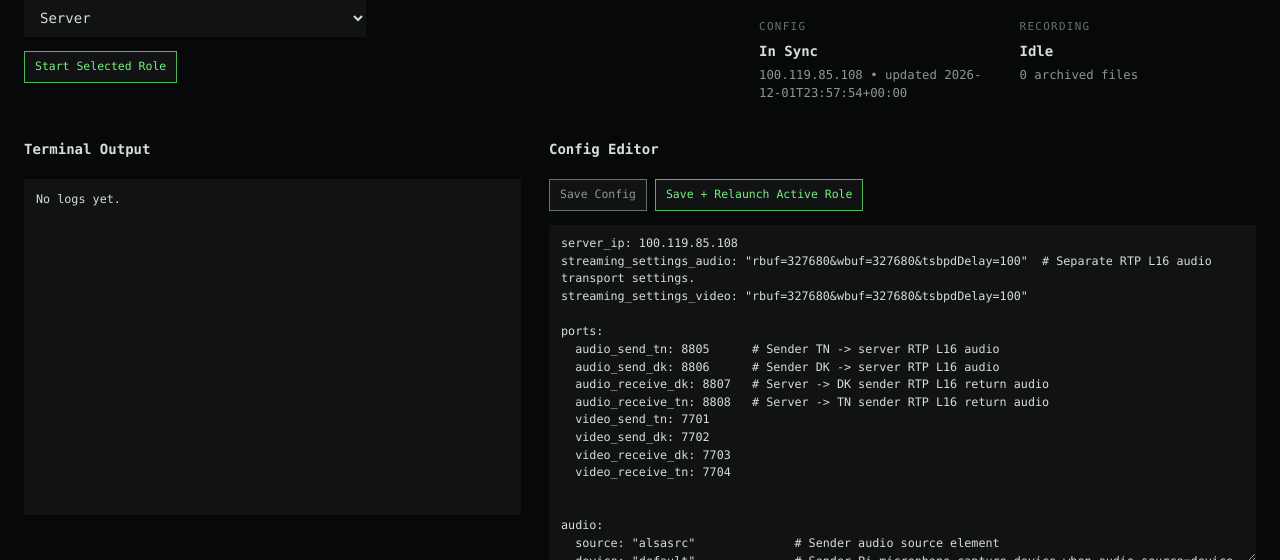
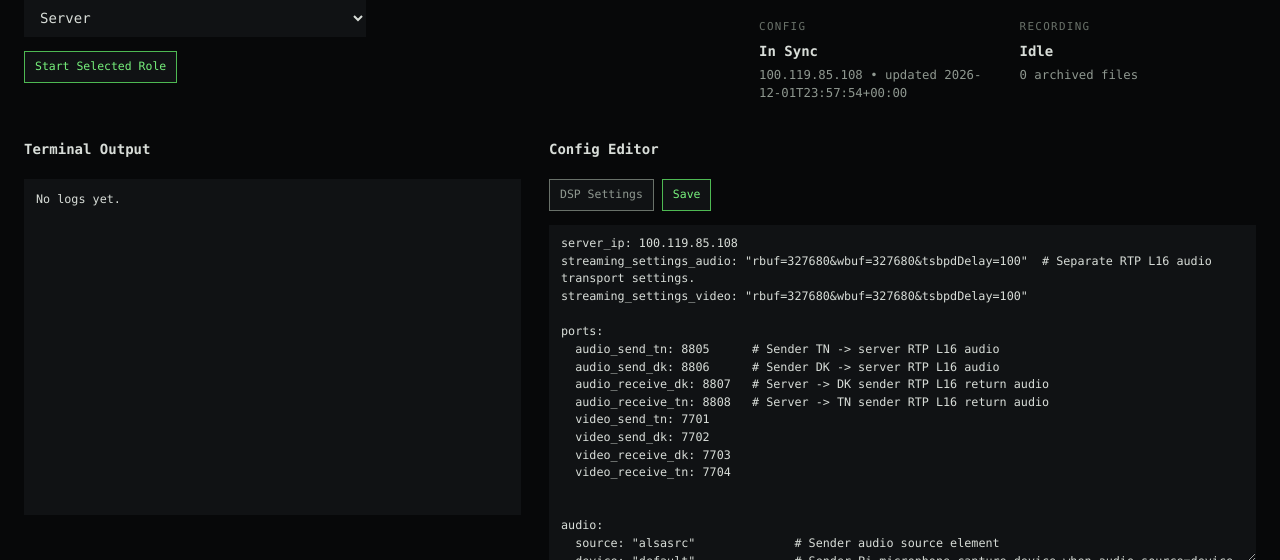
Before and after one commit to theatrebuilding/fiveminutesago, a FastAPI app: page / in a window 1280 px wide. Shown: the part 177-737 px from the top of the page. Run offline with FastAPI, Linux system fonts and the light colour scheme; data that the repository does not hold is empty.

Commit message:
add DSP config editor

```diff
--- a/control_app/main.py
+++ b/control_app/main.py
@@ -165,6 +165,56 @@ async def get_config(request: Request, sync: bool = False) -> dict[str, Any]:
         "summary": summary,
         "sync": sync_result,
         "sync_error": sync_error,
+    }
+
+
+@app.get("/api/config/dsp-settings")
+async def get_dsp_settings(request: Request) -> dict[str, Any]:
+    services = _services(request)
+    try:
+        settings_data = services.config_service.read_dsp_settings()
+    except ConfigValidationError as exc:
+        raise HTTPException(status_code=422, detail=str(exc)) from exc
+    except OSError as exc:
+        raise HTTPException(
+            status_code=404,
+            detail=f"Server config file is not available at {services.config_service.config_path}.",
+        ) from exc
+    return {
+        "path": str(services.config_service.config_path),
+        "settings": settings_data,
+    }
+
+
+@app.put("/api/config/dsp-settings")
+async def update_dsp_settings(request: Request) -> dict[str, Any]:
+    payload = await request.json()
+    settings_payload = payload.get("settings")
+    if not isinstance(settings_payload, dict):
+        raise HTTPException(status_code=400, detail="DSP settings payload is required.")
+
+    services = _services(request)
+    try:
+        parsed = services.config_service.write_dsp_settings(settings_payload)
+    except ConfigValidationError as exc:
+        raise HTTPException(status_code=422, detail=str(exc)) from exc
+    except OSError as exc:
+        raise HTTPException(
+            status_code=500,
+            detail=f"Could not write config at {services.config_service.config_path}: {exc}",
+        ) from exc
+
+    services.runtime_service.record_event("DSP settings updated from dashboard.")
+    runtime_status = services.runtime_service.relaunch_active()
+    return {
+        "message": (
+            "DSP settings saved and active role relaunched."
+            if runtime_status.get("running")
+            else "DSP settings saved."
+        ),
+        "runtime": runtime_status,
+        "summary": services.dashboard_service.build_config_summary(parsed, runtime_status),
+        "settings": services.config_service.read_dsp_settings(),
     }
 
 
--- a/control_app/static/app.js
+++ b/control_app/static/app.js
@@ -60,9 +60,14 @@ const receiverVideoDelayInput = document.getElementById("receiver-video-delay-in
 const receiverVideoDelayValue = document.getElementById("receiver-video-delay-value");
 const receiverVideoDelayMessage = document.getElementById("receiver-video-delay-message");
 const startRoleButton = document.getElementById("start-role");
-const saveConfigButton = document.getElementById("save-config");
+const dspSettingsButton = document.getElementById("dsp-settings-button");
 const applyConfigButton = document.getElementById("apply-config");
 const showConfigButton = document.getElementById("show-config");
+const dspSettingsModal = document.getElementById("dsp-settings-modal");
+const dspSettingsCloseButton = document.getElementById("dsp-settings-close");
+const dspSettingsCancelButton = document.getElementById("dsp-settings-cancel");
+const dspSettingsSaveButton = document.getElementById("dsp-settings-save");
+const dspSettingsMessage = document.getElementById("dsp-settings-message");
 const serverPanel = document.getElementById("server-panel");
 const senderPanel = document.getElementById("sender-panel");
 const receiverPanel = document.getElementById("receiver-panel");
@@ -105,6 +110,13 @@ const VIDEO_CONFIG_SOURCE_VALUE = "__video_config__";
 const VIDEO_TEST_SOURCE_VALUE = "__video_test__";
 const MAX_SYNC_DELAY_MS = 3000;
 const SYNC_DELAY_DEBOUNCE_MS = 250;
+const DSP_INT_KEYS = new Set([
+  "compression-gain-db",
+  "startup-min-volume",
+  "target-level-dbfs",
+  "voice-detection-frame-size-ms",
+]);
+const DSP_PARENT_KEYS = ["echo-cancel", "noise-suppression", "gain-control", "voice-detection"];
 
 let syncDelayTimer = null;
 
@@ -135,7 +147,9 @@ async function safeJson(response) {
 
 function setBusy(buttons, busy) {
   buttons.forEach((button) => {
-    button.disabled = busy;
+    if (button) {
+      button.disabled = busy;
+    }
   });
 }
 
@@ -411,7 +425,7 @@ function applyConfigPanelState() {
   lastConfigPanelRole = role;
 
   configPanelTitle.textContent = editable ? "Config Editor" : "Server Config";
-  saveConfigButton.classList.toggle("hidden", !editable);
+  dspSettingsButton.classList.toggle("hidden", !editable);
   applyConfigButton.classList.toggle("hidden", !editable);
   showConfigButton.classList.toggle("hidden", editable);
   showConfigButton.textContent = configShown ? "Update config" : "Show Config";
@@ -1354,13 +1368,105 @@ async function deleteSelectedArchive() {
   }
 }
 
+function getDspControl(key) {
+  return dspSettingsModal.querySelector(`[data-dsp-key="${key}"]`);
+}
+
+function setDspSettings(settings) {
+  Object.entries(settings || {}).forEach(([key, value]) => {
+    const control = getDspControl(key);
+    if (!control) {
+      return;
+    }
+    if (control.type === "checkbox") {
+      control.checked = Boolean(value);
+      return;
+    }
+    control.value = value;
+  });
+  updateDspDependentFields();
+}
+
+function collectDspSettings() {
+  const settings = {};
+  dspSettingsModal.querySelectorAll("[data-dsp-key]").forEach((control) => {
+    const key = control.dataset.dspKey;
+    if (control.type === "checkbox") {
+      settings[key] = control.checked;
+    } else if (DSP_INT_KEYS.has(key)) {
+      settings[key] = Number.parseInt(control.value, 10);
+    } else {
+      settings[key] = control.value;
+    }
+  });
+  return settings;
+}
+
+function updateDspDependentFields() {
+  DSP_PARENT_KEYS.forEach((key) => {
+    const parent = getDspControl(key);
+    const enabled = Boolean(parent?.checked);
+    dspSettingsModal.querySelectorAll(`[data-dsp-parent="${key}"]`).forEach((wrapper) => {
+      wrapper.classList.toggle("is-disabled", !enabled);
+      wrapper.querySelectorAll("input, select").forEach((control) => {
+        control.disabled = !enabled;
+      });
+    });
+  });
+}
+
+async function openDspSettings() {
+  if (getConfigPanelRole() !== "server") {
+    return;
+  }
+  setBusy([dspSettingsButton], true);
+  configMessage.textContent = "Loading DSP settings…";
+  try {
+    const payload = await api("/api/config/dsp-settings", { method: "GET" });
+    setDspSettings(payload.settings || {});
+    dspSettingsMessage.textContent = "";
+    dspSettingsModal.classList.remove("hidden");
+    configMessage.textContent = `Loaded DSP settings from ${payload.path}.`;
+  } catch (error) {
+    configMessage.textContent = error.message;
+  } finally {
+    setBusy([dspSettingsButton], false);
+  }
+}
+
+function closeDspSettings() {
+  dspSettingsModal.classList.add("hidden");
+  dspSettingsMessage.textContent = "";
+}
+
+async function saveDspSettings() {
+  setBusy([dspSettingsSaveButton, dspSettingsCancelButton, dspSettingsCloseButton], true);
+  dspSettingsMessage.textContent = "Saving DSP settings and relaunching active role…";
+  try {
+    const payload = await api("/api/config/dsp-settings", {
+      method: "PUT",
+      body: JSON.stringify({
+        settings: collectDspSettings(),
+      }),
+    });
+    closeDspSettings();
+    configMessage.textContent = payload.message;
+    await refreshStatus();
+    await loadConfig({ reveal: true, sync: false });
+  } catch (error) {
+    dspSettingsMessage.textContent = error.message;
+  } finally {
+    setBusy([dspSettingsSaveButton, dspSettingsCancelButton, dspSettingsCloseButton], false);
+  }
+}
+
 async function saveConfig(restart) {
   if (getConfigPanelRole() !== "server") {
     await loadConfig({ reveal: true, showSuccess: true, sync: true });
     return;
   }
 
-  setBusy([saveConfigButton, applyConfigButton], true);
+  setBusy([applyConfigButton, dspSettingsButton], true);
   configMessage.textContent = restart ? "Saving config and relaunching active role…" : "Saving config…";
 
   try {
@@ -1377,7 +1483,7 @@ async function saveConfig(restart) {
   } catch (error) {
     configMessage.textContent = error.message;
   } finally {
-    setBusy([saveConfigButton, applyConfigButton], false);
+    setBusy([applyConfigButton, dspSettingsButton], false);
   }
 }
 
@@ -1414,8 +1520,21 @@ receiverVideoOutputSelect.addEventListener("change", markLaunchFormDirty);
 receiverVideoDelayInput.addEventListener("input", handleReceiverVideoDelayInput);
 startRoleButton.addEventListener("click", toggleRoleAction);
 recordToggleButton.addEventListener("click", toggleRecording);
-saveConfigButton.addEventListener("click", () => saveConfig(false));
 applyConfigButton.addEventListener("click", () => saveConfig(true));
+dspSettingsButton.addEventListener("click", openDspSettings);
+dspSettingsCloseButton.addEventListener("click", closeDspSettings);
+dspSettingsCancelButton.addEventListener("click", closeDspSettings);
+dspSettingsSaveButton.addEventListener("click", saveDspSettings);
+dspSettingsModal.addEventListener("change", (event) => {
+  if (event.target?.matches?.("[data-dsp-key]")) {
+    updateDspDependentFields();
+  }
+});
+dspSettingsModal.addEventListener("click", (event) => {
+  if (event.target === dspSettingsModal) {
+    closeDspSettings();
+  }
+});
 showConfigButton.addEventListener("click", () => loadConfig({ reveal: true, showSuccess: true, sync: true }));
 archiveRenameButton.addEventListener("click", renameSelectedArchive);
 archiveDeleteButton.addEventListener("click", deleteSelectedArchive);
@@ -1424,7 +1543,7 @@ archiveRefreshButton.addEventListener("click", refreshArchive);
 window.addEventListener("keydown", (event) => {
   if ((event.metaKey || event.ctrlKey) && event.key.toLowerCase() === "s") {
     event.preventDefault();
-    saveConfig(false);
+    saveConfig(true);
   }
 });
 
--- a/control_app/static/index.html
+++ b/control_app/static/index.html
@@ -157,13 +157,129 @@
             <h2 id="config-panel-title">Config Editor</h2>
           </div>
           <div id="config-editor-actions" class="button-row">
-            <button id="save-config" class="button-muted">Save Config</button>
-            <button id="apply-config" class="button-accent">Save + Relaunch Active Role</button>
+            <button id="dsp-settings-button" class="button-muted">DSP Settings</button>
+            <button id="apply-config" class="button-accent">Save</button>
             <button id="show-config" class="button-muted hidden">Show Config</button>
           </div>
           <textarea id="config-editor" spellcheck="false"></textarea>
           <p id="config-message" class="action-message"></p>
         </section>
+
+        <div id="dsp-settings-modal" class="modal-backdrop hidden" role="dialog" aria-modal="true" aria-labelledby="dsp-settings-title">
+          <section class="modal-card dsp-settings-card">
+            <div class="modal-heading">
+              <div>
+                <p class="field-label">Sender audio DSP</p>
+                <h2 id="dsp-settings-title">DSP Settings</h2>
+              </div>
+              <button id="dsp-settings-close" class="button-muted" type="button">Close</button>
+            </div>
+            <div class="dsp-settings-grid">
+              <article class="dsp-card">
+                <label class="toggle-field">
+                  <input id="dsp-echo-cancel" type="checkbox" data-dsp-key="echo-cancel" />
+                  <span>Echo cancellation</span>
+                </label>
+                <label class="field dsp-dependent" data-dsp-parent="echo-cancel">
+                  <span class="field-label">Suppression level</span>
+                  <select data-dsp-key="echo-suppression-level">
+                    <option value="low">Low</option>
+                    <option value="moderate">Moderate</option>
+                    <option value="high">High</option>
+                  </select>
+                </label>
+                <label class="toggle-field dsp-dependent" data-dsp-parent="echo-cancel">
+                  <input type="checkbox" data-dsp-key="delay-agnostic" />
+                  <span>Delay agnostic</span>
+                </label>
+                <label class="toggle-field dsp-dependent" data-dsp-parent="echo-cancel">
+                  <input type="checkbox" data-dsp-key="extended-filter" />
+                  <span>Extended filter</span>
+                </label>
+              </article>
+
+              <article class="dsp-card">
+                <label class="toggle-field">
+                  <input id="dsp-noise-suppression" type="checkbox" data-dsp-key="noise-suppression" />
+                  <span>Noise suppression</span>
+                </label>
+                <label class="field dsp-dependent" data-dsp-parent="noise-suppression">
+                  <span class="field-label">Noise level</span>
+                  <select data-dsp-key="noise-suppression-level">
+                    <option value="low">Low</option>
+                    <option value="moderate">Moderate</option>
+                    <option value="high">High</option>
+                    <option value="very-high">Very high</option>
+                  </select>
+                </label>
+                <label class="toggle-field">
+                  <input type="checkbox" data-dsp-key="high-pass-filter" />
+                  <span>High-pass filter</span>
+                </label>
+              </article>
+
+              <article class="dsp-card">
+                <label class="toggle-field">
+                  <input id="dsp-gain-control" type="checkbox" data-dsp-key="gain-control" />
+                  <span>Gain control</span>
+                </label>
+                <label class="field dsp-dependent" data-dsp-parent="gain-control">
+                  <span class="field-label">Gain mode</span>
+                  <select data-dsp-key="gain-control-mode">
+                    <option value="adaptive-digital">Adaptive digital</option>
+                    <option value="fixed-digital">Fixed digital</option>
+                    <option value="adaptive-analog">Adaptive analog</option>
+                  </select>
+                </label>
+                <label class="field dsp-dependent" data-dsp-parent="gain-control">
+                  <span class="field-label">Target level dBFS</span>
+                  <input type="number" min="0" max="31" step="1" data-dsp-key="target-level-dbfs" />
+                </label>
+                <label class="field dsp-dependent" data-dsp-parent="gain-control">
+                  <span class="field-label">Compression gain dB</span>
+                  <input type="number" min="0" max="90" step="1" data-dsp-key="compression-gain-db" />
+                </label>
+                <label class="field dsp-dependent" data-dsp-parent="gain-control">
+                  <span class="field-label">Startup min volume</span>
+                  <input type="number" min="0" max="255" step="1" data-dsp-key="startup-min-volume" />
+                </label>
+                <label class="toggle-field dsp-dependent" data-dsp-parent="gain-control">
+                  <input type="checkbox" data-dsp-key="limiter" />
+                  <span>Limiter</span>
+                </label>
+                <label class="toggle-field dsp-dependent" data-dsp-parent="gain-control">
+                  <input type="checkbox" data-dsp-key="experimental-agc" />
+                  <span>Experimental AGC</span>
+                </label>
+              </article>
+
+              <article class="dsp-card">
+                <label class="toggle-field">
+                  <input id="dsp-voice-detection" type="checkbox" data-dsp-key="voice-detection" />
+                  <span>Voice detection</span>
+                </label>
+                <label class="field dsp-dependent" data-dsp-parent="voice-detection">
+                  <span class="field-label">Detection likelihood</span>
+                  <select data-dsp-key="voice-detection-likelihood">
+                    <option value="very-low">Very low</option>
+                    <option value="low">Low</option>
+                    <option value="moderate">Moderate</option>
+                    <option value="high">High</option>
+                  </select>
+                </label>
+                <label class="field dsp-dependent" data-dsp-parent="voice-detection">
+                  <span class="field-label">Frame size ms</span>
+                  <input type="number" min="0" max="1000" step="1" data-dsp-key="voice-detection-frame-size-ms" />
+                </label>
+              </article>
+            </div>
+            <p id="dsp-settings-message" class="action-message"></p>
+            <div class="button-row modal-actions">
+              <button id="dsp-settings-save" class="button-accent" type="button">Save</button>
+              <button id="dsp-settings-cancel" class="button-muted" type="button">Cancel</button>
+            </div>
+          </section>
+        </div>
 
         <section id="server-panel" class="panel storage-panel hidden">
           <div class="panel-heading">
```
Also changed, not shown: control_app/services/config_service.py (+89 -0 lines), control_app/static/styles.css (+78 -0 lines).
